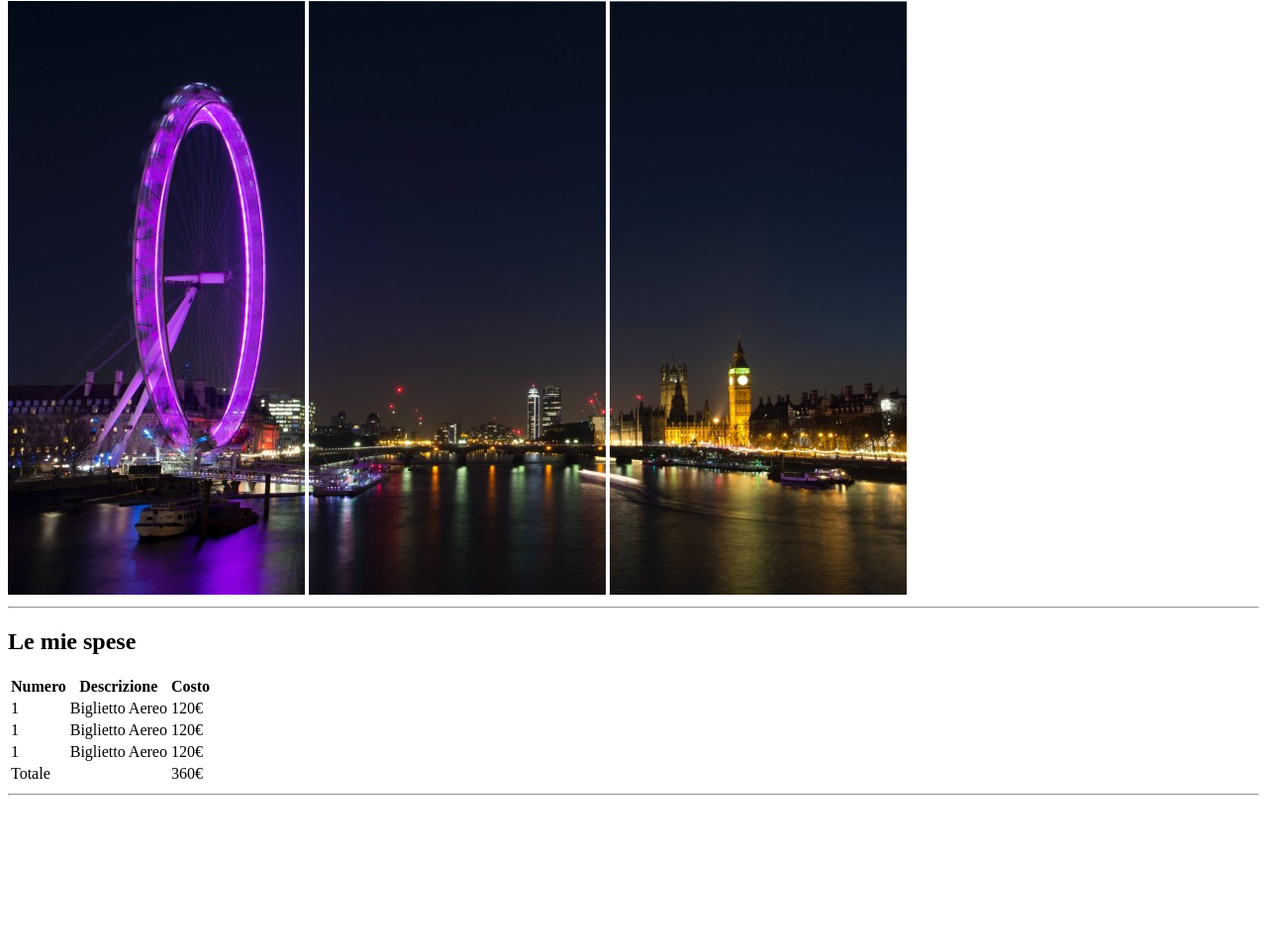
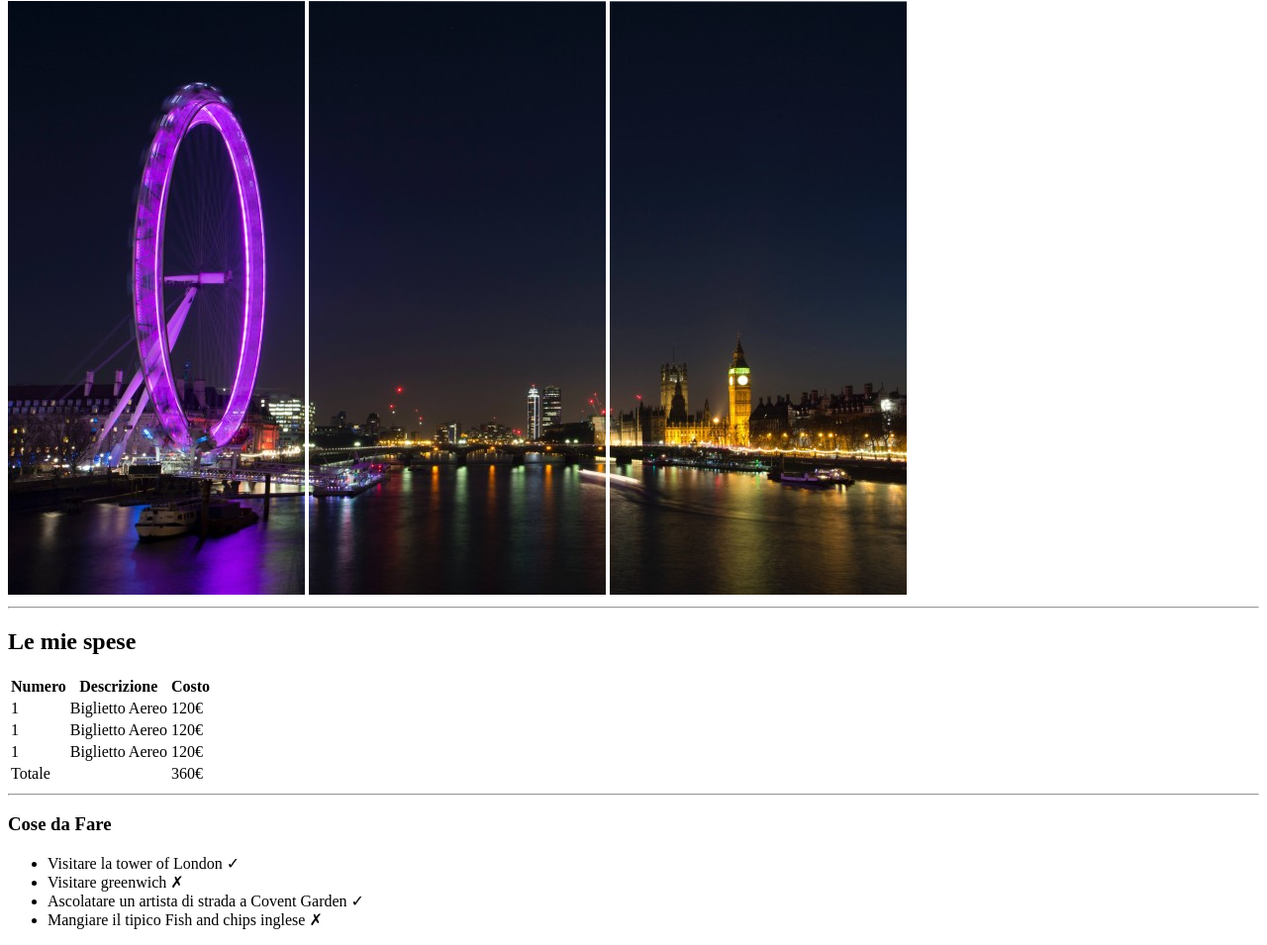
Before and after one commit to MattiaEsposito98/html-london-trip, a plain HTML site: page index.html in a window 1280 px wide. Shown: the part 79-1034 px from the top of the page at 99% size. Before the commit the page ends 891 px from the top, so only its background shows below. Drawn offline with Linux system fonts and the light colour scheme.

Commit message:
aggiunta dei tag header e dei tag main e creazione della lista

```diff
--- a/index.html
+++ b/index.html
@@ -1,17 +1,22 @@
 <!DOCTYPE html>
 <html lang="en">
+
 <head>
   <meta charset="UTF-8">
   <meta name="viewport" content="width=device-width, initial-scale=1.0">
   <title>Document</title>
 </head>
+
 <body>
+  <header>
     <h1>Il mio viaggio a Londra</h1>
     <img src="./img/pexels-bill-emrich-230794-0.jpg" alt="">
     <img src="./img/pexels-bill-emrich-230794-1.jpg" alt="">
     <img src="./img/pexels-bill-emrich-230794-2.jpg" alt="">
     <hr>
+  </header>
   <!-- Creazione tabella -->
+  <main>
     <div>
       <h2> Le mie spese</h2>
       <table>
@@ -30,7 +35,6 @@
           <td>Biglietto Aereo</td>
           <td>120€</td>
         </tr>
-
         <tr>
           <td>1</td>
           <td>Biglietto Aereo</td>
@@ -41,10 +45,21 @@
           <td> </td>
           <td>360€</td>
         </tr>
-
       </table>
     </div>
+
     <hr>
+    <!-- Creazione della lista  -->
+    <div>
+      <h3> Cose da Fare</h3>
+      <ul>
+        <li>Visitare la tower of London ✓ </li>
+        <li>Visitare greenwich ✗</li>
+        <li>Ascolatare un artista di strada a Covent Garden ✓</li>
+        <li>Mangiare il tipico Fish and chips inglese ✗ </li>
+      </ul>
+    </div>
+  </main>
+</body>
 
-  </body>
 </html>
```
Lines whose indentation alone changed are shown as unchanged.
